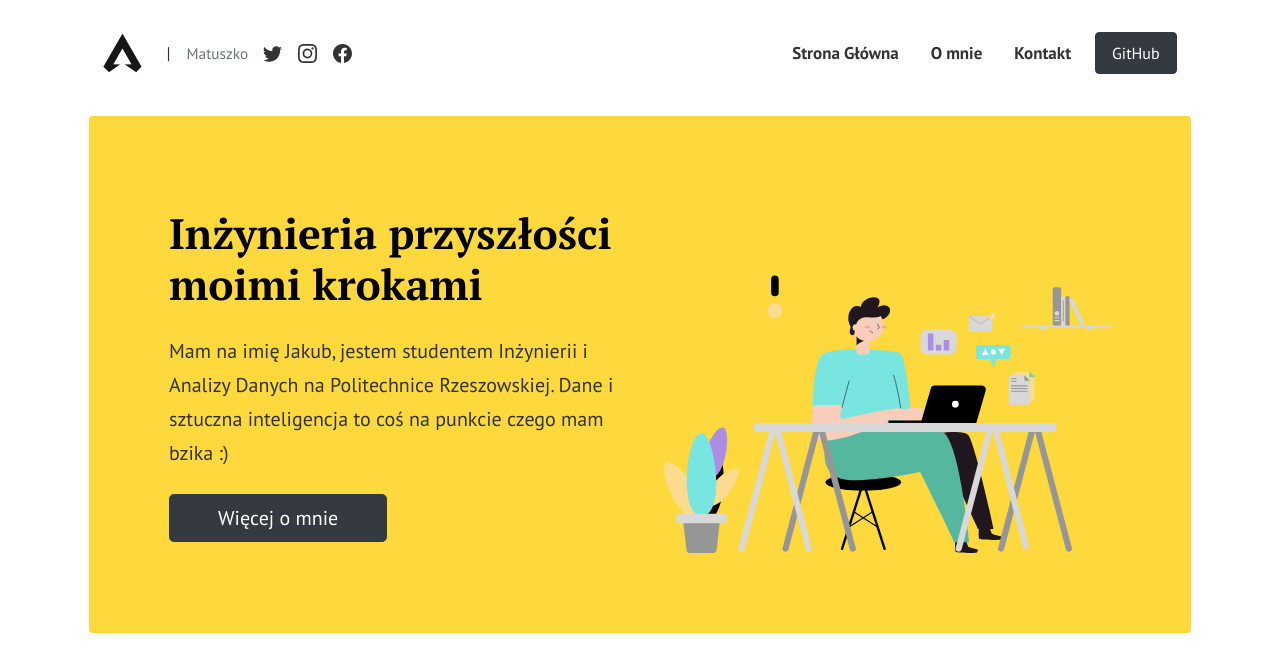
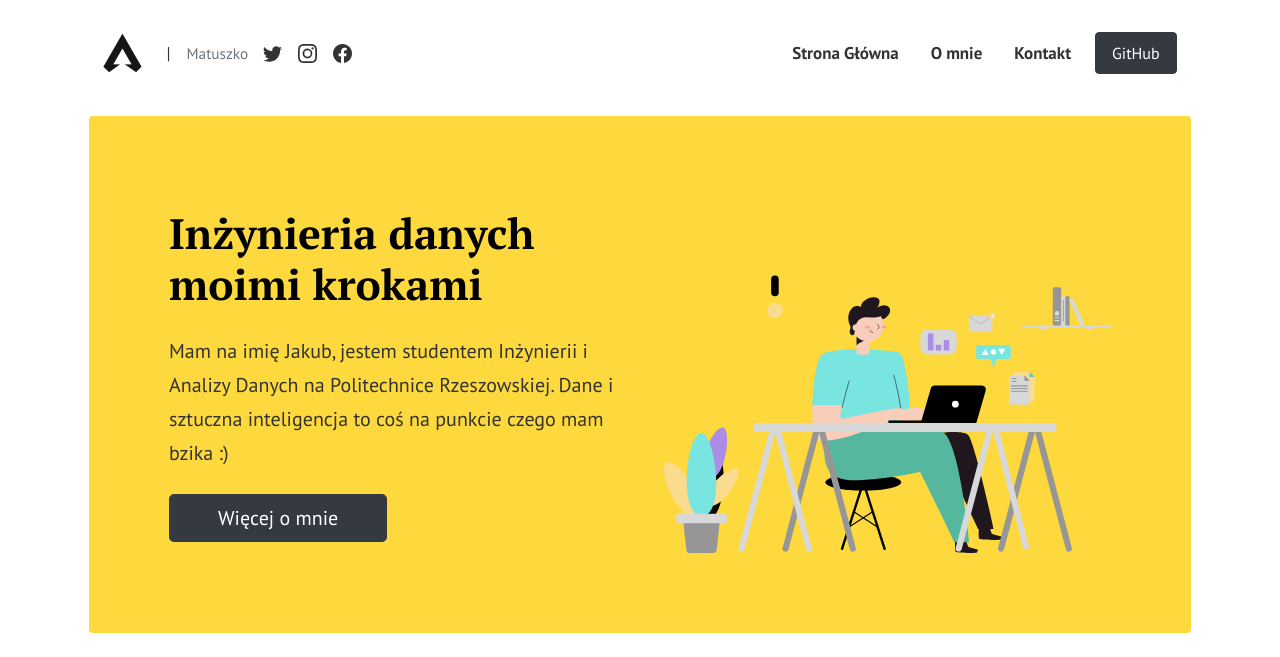
Before and after one commit to matuszko/matuszko.github.io, a Jekyll site: the page built from index.html, in a window 1280 px wide and 900 px high, cut to the strip 0-657 px from the top of the window. Built offline with Jekyll 4.4.1, drawn with Linux system fonts in a browser that asks for light colours; the list of posts is cut into pages by our own code.

Commit message:
Update index.html

```diff
--- a/index.html
+++ b/index.html
@@ -10,7 +10,7 @@
 <div class="rounded mb-5 hero">
   <div class="row align-items-center justify-content-between">
     <div class="col-md-6">
-      <h1 class="font-weight-bold mb-4 serif-font">Inżynieria przyszłości moimi krokami</h1>
+      <h1 class="font-weight-bold mb-4 serif-font">Inżynieria danych moimi krokami</h1>
       <p class="lead mb-4">Mam na imię Jakub, jestem studentem Inżynierii i Analizy Danych na Politechnice Rzeszowskiej. Dane i sztuczna inteligencja to coś na punkcie czego mam bzika :)</p>
       <a href="{{site.baseurl}}/o-mnie" class="btn btn-dark text-white px-5 btn-lg">Więcej o mnie</a>
     </div>
```
